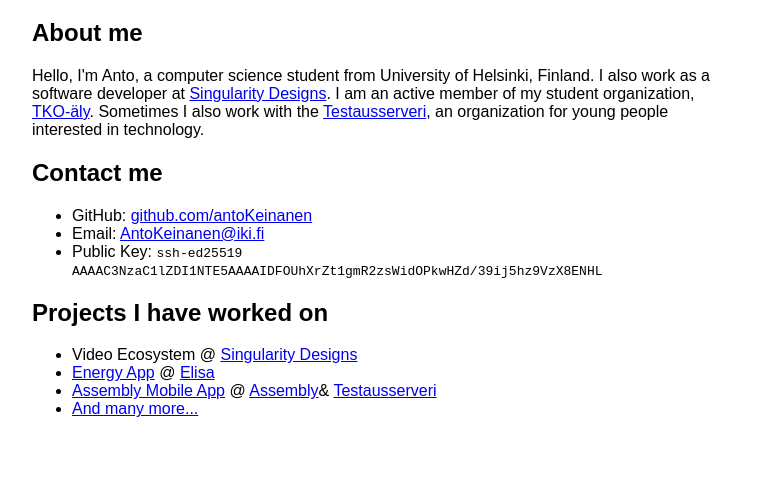
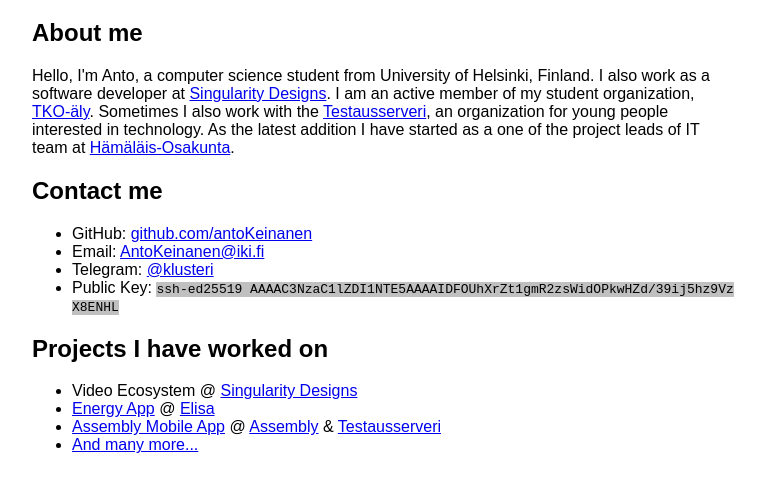
Before and after one commit to antoKeinanen/homepage, a website: page index.html in a window 1280 px wide. Shown: the part 69-560 px from the top of the page, without its empty margins (256-1021 px from the left). Drawn offline with Linux system fonts and the light colour scheme.

Commit message:
fix some bugs

```diff
--- a/index.html
+++ b/index.html
@@ -20,6 +20,12 @@
 			dt {
 				font-weight: bold;
 			}
+
+			code {
+				cursor: pointer;
+				word-break: break-all;
+				background: silver;
+			}
 		</style>
 	</head>
 	<body>
@@ -32,13 +38,15 @@
 				I also work as a software developer at <a href="https://singularitydesigns.fi">Singularity Designs</a>.
 				I am an active member of my student organization, <a href="https://tko-aly.fi/english">TKO-äly</a>.
 				Sometimes I also work with the <a href="https://testausserveri.fi">Testausserveri</a>, an organization for young people interested in technology.
+				As the latest addition I have started as a one of the project leads of IT team at <a href="https://hamalais-osakunta.fi">Hämäläis-Osakunta</a>.
 			</p>
 
 			<h2>Contact me</h2>
 			<ul>
 				<li>GitHub: <a href="https://github.com/antoKeinanen">github.com/antoKeinanen</a></li>
 				<li>Email: <a href="mailto:antokeinanen@iki.fi">AntoKeinanen@iki.fi</a></li>
-				<li>Public Key: <code>ssh-ed25519 AAAAC3NzaC1lZDI1NTE5AAAAIDFOUhXrZt1gmR2zsWidOPkwHZd/39ij5hz9VzX8ENHL</code></li>
+				<li>Telegram: <a href="https://t.me/klusteri">@klusteri</a></li>
+				<li>Public Key: <code title="click to copy">ssh-ed25519 AAAAC3NzaC1lZDI1NTE5AAAAIDFOUhXrZt1gmR2zsWidOPkwHZd/39ij5hz9VzX8ENHL</code></li>
 			</ul>
 
 			<h2>Projects I have worked on</h2>
@@ -55,7 +63,7 @@
 				<li>
 					<a href="https://github.com/Testausserveri/assembly-app">Assembly Mobile App</a>
 					@
-					<a href="https://assembly.org">Assembly</a>&amp;
+					<a href="https://assembly.org">Assembly</a>&#32;&amp;
 					<a href="https://testausserveri.fi">Testausserveri</a>
 				</li>
 				<li>
@@ -63,5 +71,13 @@
 				</li>
 			</ul>
 		</main>
+		<script>
+			document.addEventListener('click', async (e) => {
+				const code = e.target.closest('code');
+				if (!code) return;
+
+				await navigator.clipboard.writeText(code.textContent);
+				});
+		</script>
 	</body>
 </html>
```
